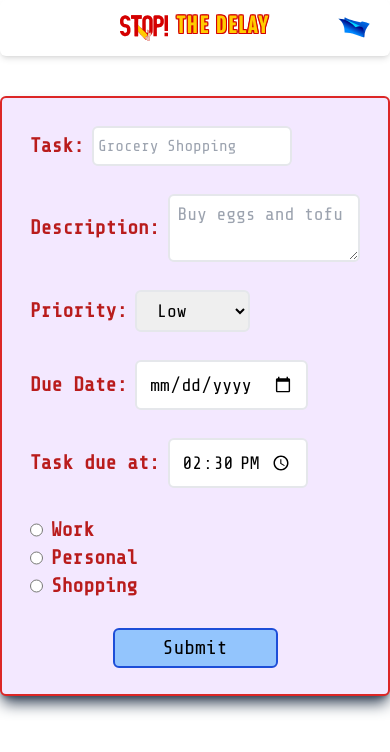
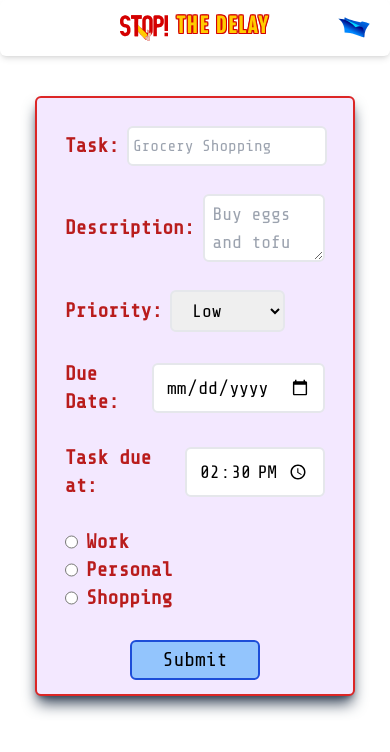
Before and after one commit to sydas13/to-do-app, a React (Vite) app: page / in a window 390 px wide. Shown: the top 752 px of the page. Built offline with nearby package versions, Linux system fonts and the light colour scheme.

Commit message:
minor css changes

```diff
--- a/src/components/Form.jsx
+++ b/src/components/Form.jsx
@@ -1,7 +1,7 @@
 export default function Form({ handleSubmit }) {
   return (
     <form
-      className="flex todo-form shadow-lg shadow-slate-700 hover:shadow rounded-md p-7 sm:flex flex-col space-y-7 font-form text-xl mb-10  bg-purple-100 border-2 border-red-600 hover:border sm:w-[60%] md:w-[50%] max-w-[400px] min-w-[300px] max-h-[600px] "
+      className="flex todo-form shadow-lg shadow-slate-700 hover:shadow rounded-md p-7 sm:flex flex-col space-y-7 font-form text-xl mb-10  bg-purple-100 border-2 border-red-600 hover:border sm:w-[60%] md:w-[50%] max-w-[320px] md:max-w-[400px] min-w-[300px] max-h-[600px] "
       onSubmit={handleSubmit}
     >
       <div className="flex flex-row items-center justify-start space-x-2">
```
